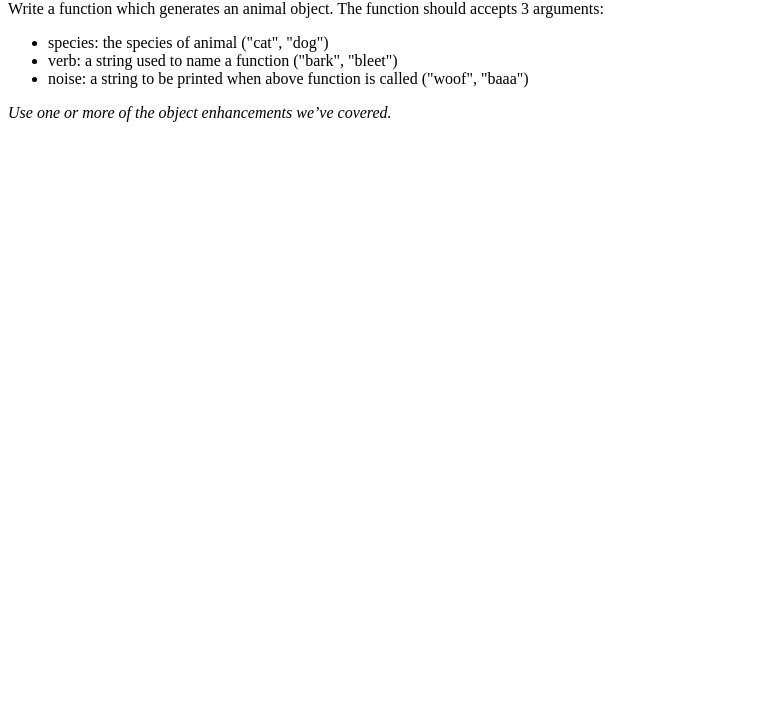
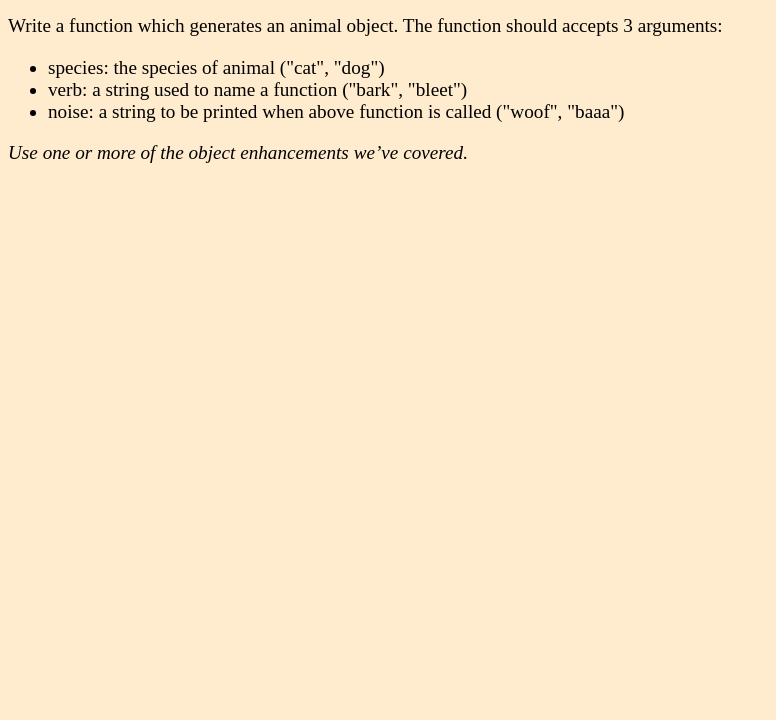
Before and after one commit to dare3/object, a plain HTML site: page index.html in a window 1280 px wide. Shown: the part 80-800 px from the top of the page, without its empty margins (0-776 px from the left). Drawn offline with Linux system fonts and the light colour scheme.

Commit message:
html file modified with createAnimal

```diff
--- a/index.html
+++ b/index.html
@@ -4,6 +4,7 @@
     <meta charset="UTF-8">
     <meta name="viewport" content="width=device-width, initial-scale=1.0">
     <title>Object Enhancement</title>
+    <link href="app.css" rel="stylesheet">
 </head>
 <body>
     <h1>createAnimal function</h1>
```
